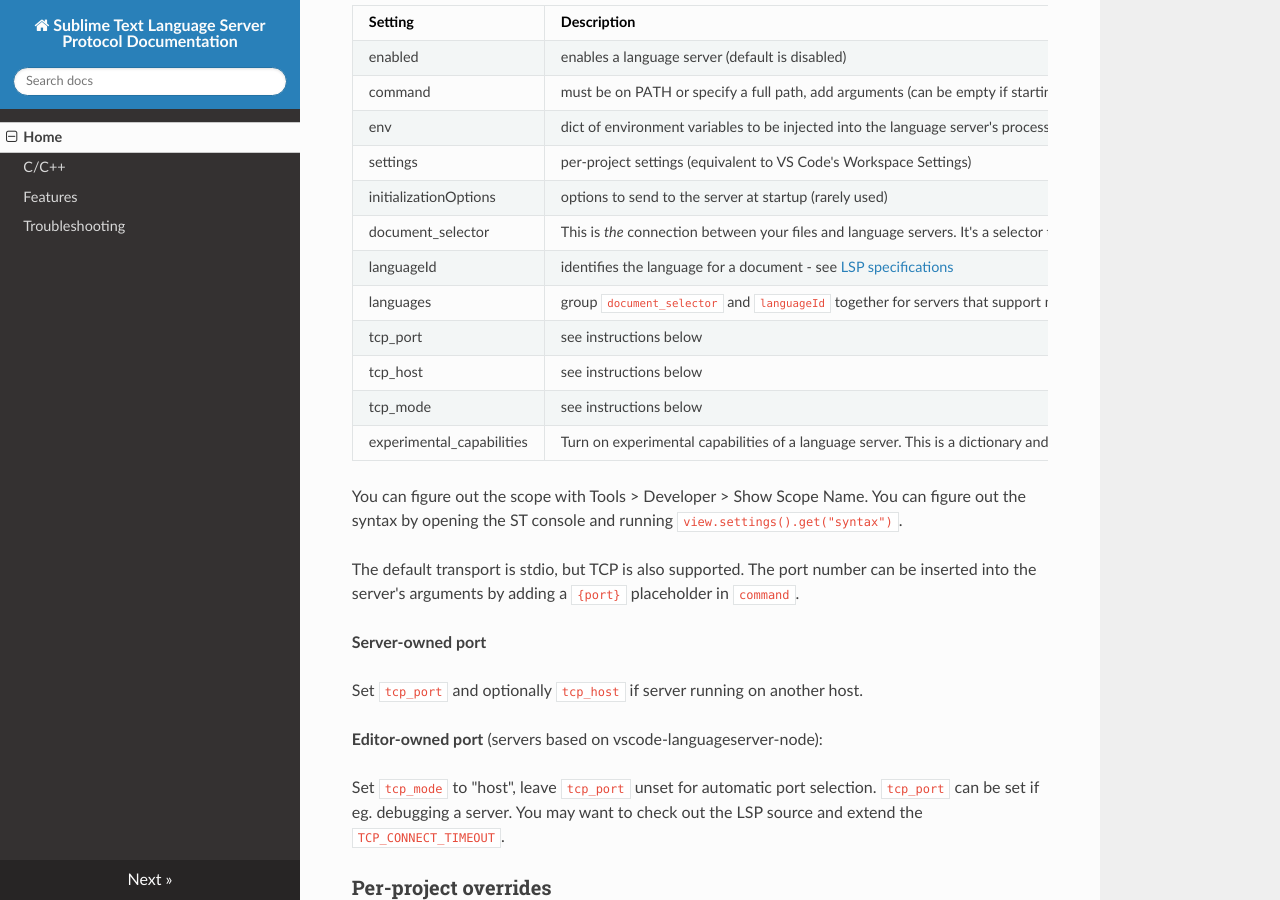
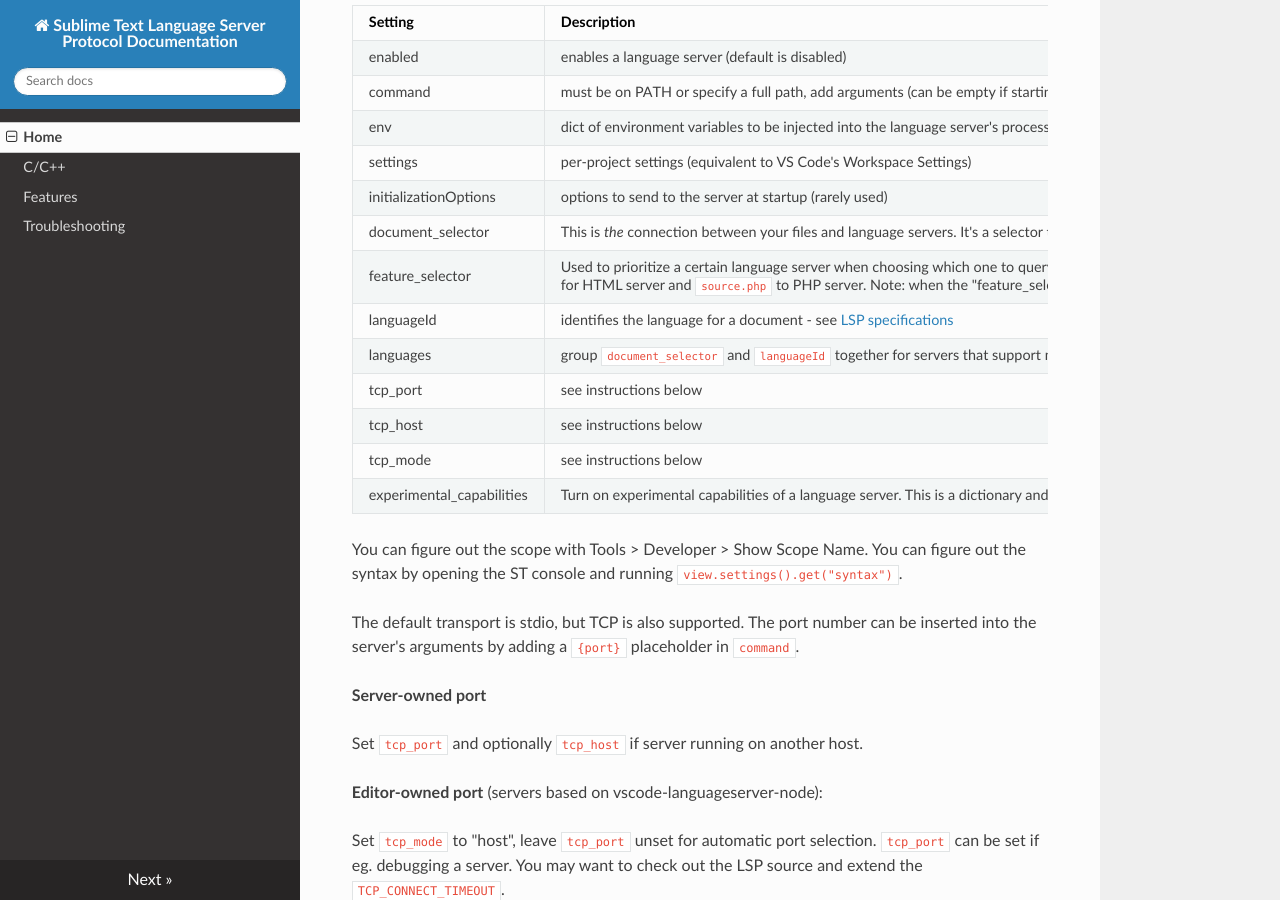
Before and after one commit to sublimelsp/LSP, an MkDocs documentation site: the page built from docs/index.md, in a window 1280 px wide and 900 px high, scrolled down 2030 px. Built offline with MkDocs 1.6.1, drawn with Linux system fonts in a browser that asks for light colours; nearby versions of some CDN libraries.

Commit message:
Add documentation for "feature_selector"

```diff
--- a/docs/index.md
+++ b/docs/index.md
@@ -89,6 +89,7 @@
 | settings | per-project settings (equivalent to VS Code's Workspace Settings) |
 | initializationOptions | options to send to the server at startup (rarely used) |
 | document_selector | This is _the_ connection between your files and language servers. It's a selector that is matched against the current view's base scope. If the selector matches with the base scope of the the file, the associated language server is started. If the selector happens to be of the form "source.{languageId}" (which it is in many cases), then you can omit this "document_selector" key altogether, and LSP will assume the selector is "source.{languageId}". For more information, see https://www.sublimetext.com/docs/3/selectors.html |
+| feature_selector | Used to prioritize a certain language server when choosing which one to query on views with multiple servers active. Certain LSP actions have to pick which server to query and this setting can be used to decide which one to pick based on the current scopes at the cursor location. For example when having both HTML and PHP servers running on a PHP file, this can be used to give priority to the HTML one in HTML blocks and to PHP one otherwise. That would be done by setting "feature_selector" to `text.html` for HTML server and `source.php` to PHP server. Note: when the "feature_selector" is missing, it will be the same as the "document_selector".
 | languageId | identifies the language for a document - see [LSP specifications](https://microsoft.github.io/language-server-protocol/specifications/specification-3-15/#textDocumentItem) |
 | languages | group `document_selector` and `languageId` together for servers that support more than one language |
 | tcp_port | see instructions below |
```
